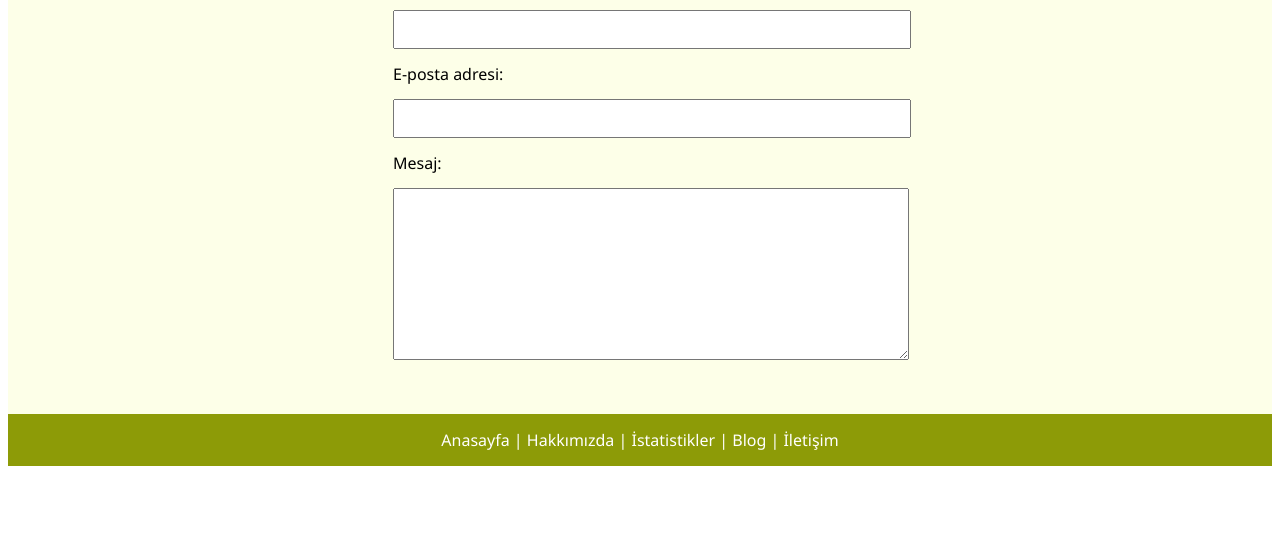
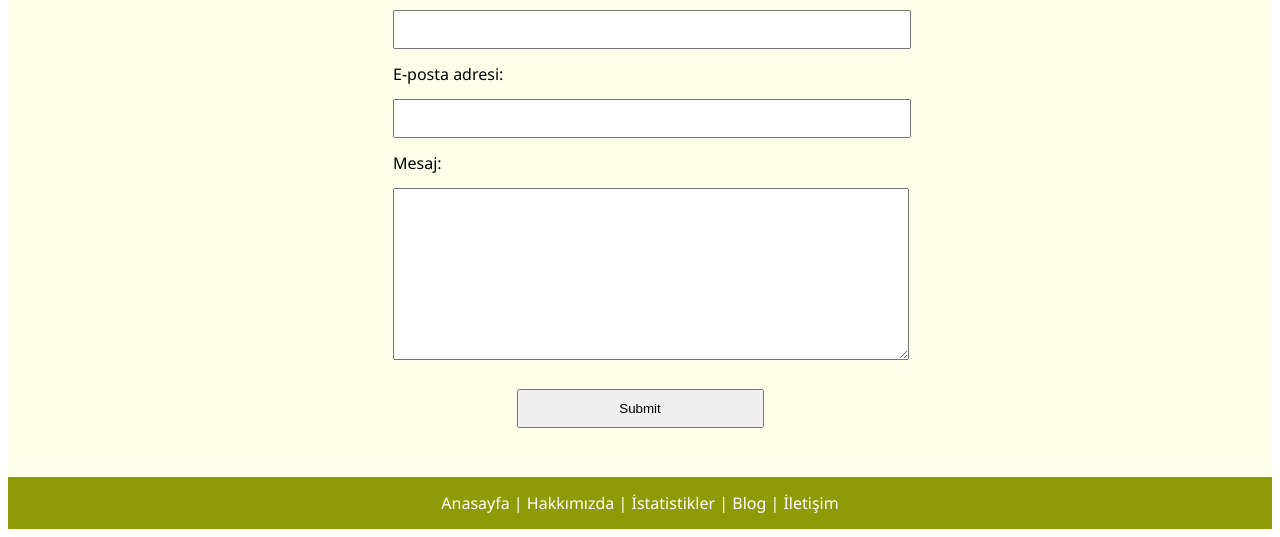
Before and after one commit to rumeysayolcu/hikod-fe-bitirmeprojesi, a plain HTML site: page iletisim.html in a window 1280 px wide. Shown: the part 283-820 px from the top of the page. Drawn offline with Linux system fonts and the light colour scheme.

Commit message:
submit eklendi

```diff
--- a/iletisim.html
+++ b/iletisim.html
@@ -52,6 +52,11 @@
                     <textarea cols="30" rows="10"></textarea>
                 </td>
             </tr>
+            <tr>
+                <td>
+                    <input type="submit">
+                </td>
+            </tr>
         </table>
         <br>
         <br>
--- a/style.css
+++ b/style.css
@@ -154,3 +154,13 @@ textarea{
     margin-top: 10px;
     margin-bottom: 10px;
 }
+
+input[type=submit]{
+    width: 50%;
+    display: block;
+    padding: 10px;
+    margin-top: 10px;
+    margin-bottom: 10px;
+    margin-left: auto;
+    margin-right: auto;
+}
```
